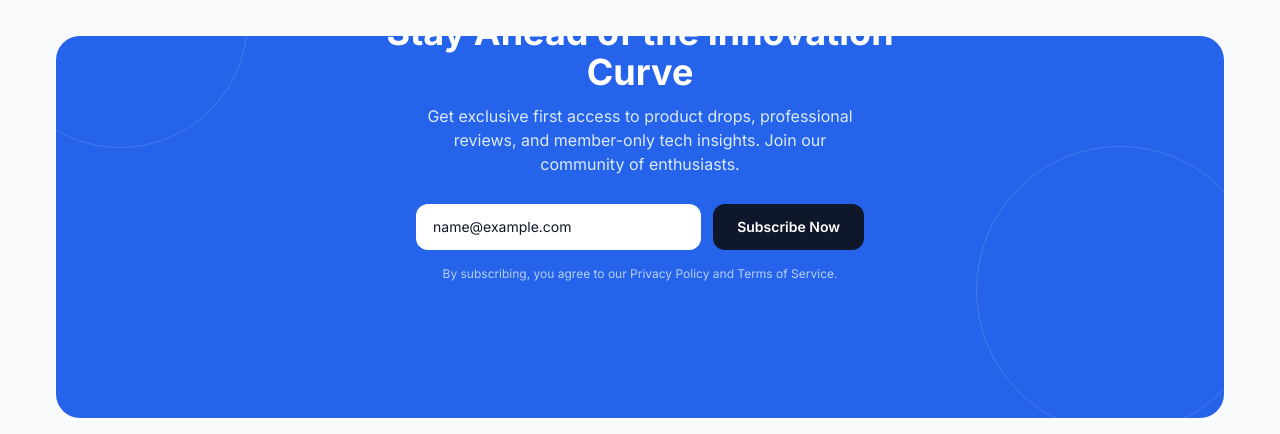
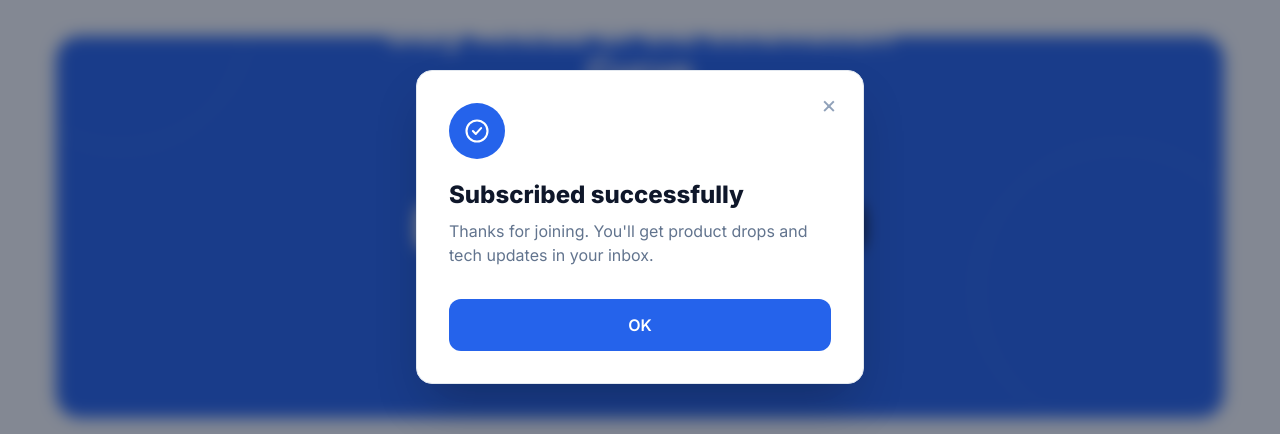
Before and after one commit to aussihmza/techStore, a React (Vite) app in the folder frontend/: page / in a window 1280 px wide. Both pictures are taken after typing "name@example.com" into the empty fields and a click on the button "Subscribe Now". Shown: the part 1318-1752 px from the top of the page. Built offline with nearby package versions, Linux system fonts and the light colour scheme; no server answers.

Commit message:
added popup on subscribed and contact page

```diff
--- a/frontend/src/components/contact/ContactForm.tsx
+++ b/frontend/src/components/contact/ContactForm.tsx
@@ -1,5 +1,6 @@
 import { useState, type FormEvent } from "react";
 import { ArrowRightIcon } from "@/components/ui/icons";
+import SuccessModal from "@/components/ui/SuccessModal";
 import { ApiError } from "@/lib/api/client";
 import { submitContactApi } from "@/lib/api/contact";
 
@@ -16,13 +17,12 @@ export default function ContactForm() {
   const [subject, setSubject] = useState("");
   const [message, setMessage] = useState("");
   const [error, setError] = useState("");
-  const [success, setSuccess] = useState("");
+  const [successOpen, setSuccessOpen] = useState(false);
   const [loading, setLoading] = useState(false);
 
   const handleSubmit = async (e: FormEvent) => {
     e.preventDefault();
     setError("");
-    setSuccess("");
 
     if (!subject) {
       setError("Please select a topic.");
@@ -32,11 +32,11 @@ export default function ContactForm() {
     setLoading(true);
     try {
       await submitContactApi({ fullName, email, subject, message });
-      setSuccess("Message sent successfully. We'll get back to you soon.");
       setFullName("");
       setEmail("");
       setSubject("");
       setMessage("");
+      setSuccessOpen(true);
     } catch (err) {
       setError(err instanceof ApiError ? err.message : "Could not send message.");
     } finally {
@@ -104,11 +104,6 @@ export default function ContactForm() {
             {error}
           </p>
         )}
-        {success && (
-          <p className="rounded-xl border border-emerald-200 bg-emerald-50 px-4 py-3 text-sm text-emerald-700">
-            {success}
-          </p>
-        )}
 
         <button
           type="submit"
@@ -119,6 +114,13 @@ export default function ContactForm() {
           <ArrowRightIcon className="h-5 w-5" />
         </button>
       </form>
+
+      <SuccessModal
+        open={successOpen}
+        title="Message sent successfully"
+        message="Thanks for reaching out. We'll get back to you soon."
+        onClose={() => setSuccessOpen(false)}
+      />
     </div>
   );
 }
--- a/frontend/src/components/home/Newsletter.tsx
+++ b/frontend/src/components/home/Newsletter.tsx
@@ -1,4 +1,16 @@
+import { useState, type FormEvent } from "react";
+import SuccessModal from "@/components/ui/SuccessModal";
+
 export default function Newsletter() {
+  const [email, setEmail] = useState("");
+  const [successOpen, setSuccessOpen] = useState(false);
+
+  const handleSubmit = (e: FormEvent) => {
+    e.preventDefault();
+    setSuccessOpen(true);
+    setEmail("");
+  };
+
   return (
     <section className="pb-16">
       <div className="relative overflow-hidden rounded-3xl bg-brand px-6 py-14 text-center sm:px-12">
@@ -16,11 +28,13 @@ export default function Newsletter() {
 
           <form
             className="mx-auto mt-7 flex max-w-md flex-col gap-3 sm:flex-row"
-            onSubmit={(e) => e.preventDefault()}
+            onSubmit={handleSubmit}
           >
             <input
               type="email"
               required
+              value={email}
+              onChange={(e) => setEmail(e.target.value)}
               placeholder="Enter your email address"
               className="flex-1 rounded-xl border border-white/20 bg-white px-4 py-3 text-sm text-ink outline-none placeholder:text-slate-400"
             />
@@ -37,6 +51,13 @@ export default function Newsletter() {
           </p>
         </div>
       </div>
+
+      <SuccessModal
+        open={successOpen}
+        title="Subscribed successfully"
+        message="Thanks for joining. You'll get product drops and tech updates in your inbox."
+        onClose={() => setSuccessOpen(false)}
+      />
     </section>
   );
 }
--- /dev/null
+++ b/frontend/src/components/ui/SuccessModal.tsx
@@ -0,0 +1,63 @@
+import { CheckCircleIcon } from "@/components/ui/icons";
+
+interface SuccessModalProps {
+  open: boolean;
+  title: string;
+  message?: string;
+  onClose: () => void;
+}
+
+export default function SuccessModal({
+  open,
+  title,
+  message,
+  onClose,
+}: SuccessModalProps) {
+  if (!open) return null;
+
+  return (
+    <div
+      className="fixed inset-0 z-[100] flex items-center justify-center bg-slate-900/50 p-4 backdrop-blur-sm"
+      role="dialog"
+      aria-modal="true"
+      aria-labelledby="success-modal-title"
+      onClick={onClose}
+    >
+      <div
+        className="relative w-full max-w-md rounded-2xl border border-slate-200 bg-white p-8 shadow-2xl"
+        onClick={(e) => e.stopPropagation()}
+      >
+        <button
+          type="button"
+          aria-label="Close"
+          onClick={onClose}
+          className="absolute right-4 top-4 flex h-9 w-9 items-center justify-center rounded-full text-slate-400 transition-colors hover:bg-slate-100 hover:text-ink"
+        >
+          <span className="text-2xl leading-none">&times;</span>
+        </button>
+
+        <span className="flex h-14 w-14 items-center justify-center rounded-full bg-brand text-white">
+          <CheckCircleIcon className="h-7 w-7" />
+        </span>
+
+        <h2
+          id="success-modal-title"
+          className="mt-5 text-2xl font-extrabold text-ink"
+        >
+          {title}
+        </h2>
+        {message ? (
+          <p className="mt-2 text-base text-slate-500">{message}</p>
+        ) : null}
+
+        <button
+          type="button"
+          onClick={onClose}
+          className="mt-8 inline-flex w-full items-center justify-center rounded-xl bg-brand px-5 py-3.5 text-base font-semibold text-white transition-colors hover:bg-brand-dark"
+        >
+          OK
+        </button>
+      </div>
+    </div>
+  );
+}
```
